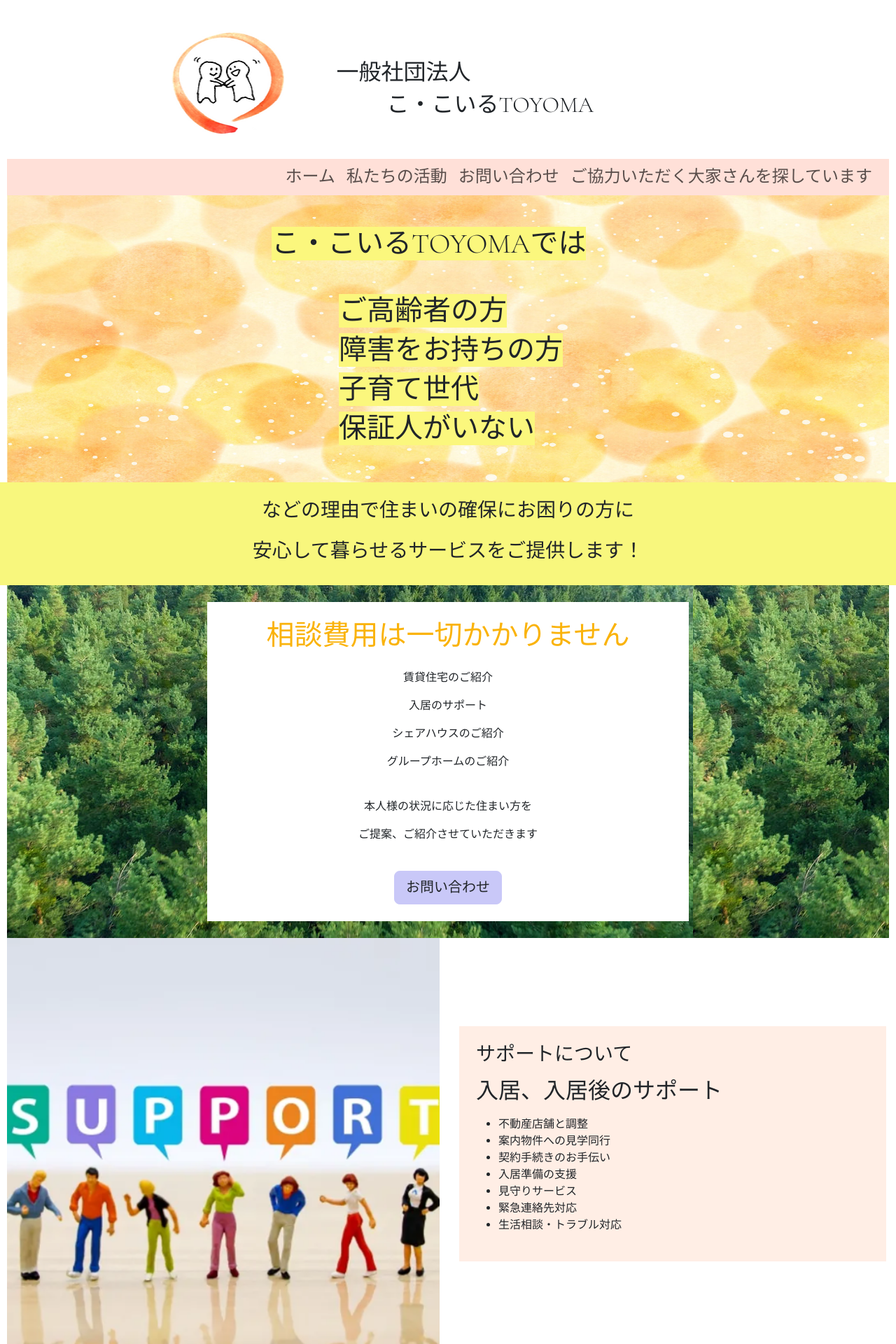
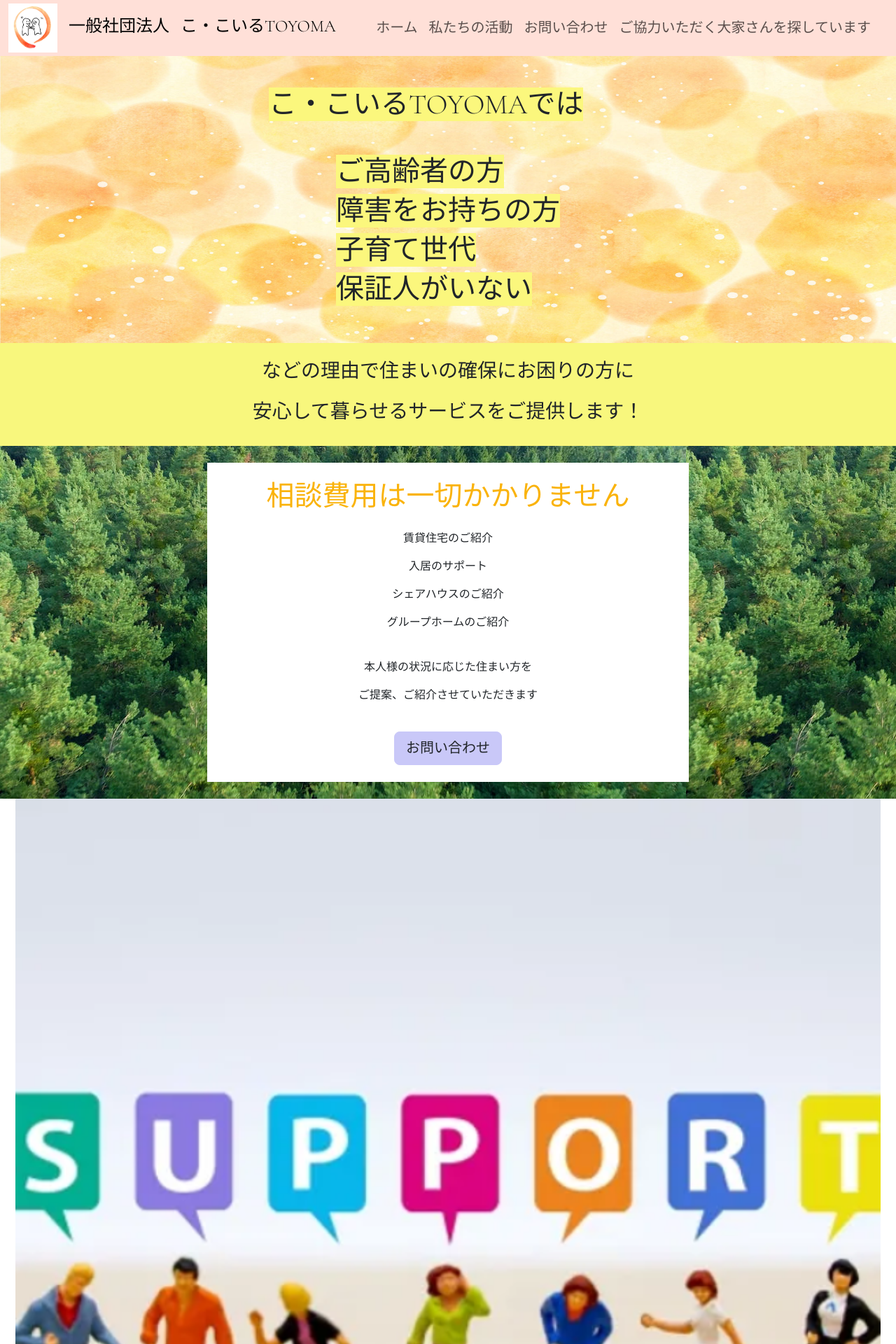
Before and after one commit to saitoyoshi/cocoiru, a PHP site: page / in a window 1280 px wide. Shown: the top 1920 px of the page at 70% size. Run offline with PHP 8.4, Linux system fonts and the light colour scheme; some libraries are stand-ins or nearby versions.

Commit message:
ナブバー完成

```diff
--- a/css/custom.css
+++ b/css/custom.css
@@ -1,14 +1,27 @@
 @charset "UTF-8";
 
+img {
+  width:100%
+}
+.logo {
+  width: 70px;
+  height: 70px;
+}
 .max-width-wrapper {
     width: calc(100vw - 20px);
 }
-.my-container-fluid {
+.wrapper {
   width: 100%;
-  max-width: calc(100vw - 20px);
+  max-width: 1920px;
   margin-right: auto;
   margin-left: auto;
 }
+/* .my-container-fluid {
+  width: 100%;
+  max-width: 1920px;
+  margin-right: auto;
+  margin-left: auto;
+} */
 /* font */
 body {
   font-family: 'Cormorant Garamond', serif;
@@ -46,11 +59,11 @@ body {
   }
 }
 
-@media (min-width: 575px) {
+/* @media (min-width: 575px) {
   .my-navbar {
       flex-direction: column;
   }
-}
+} */
 
 /* fontsize */
 /* .my-ft-brand {
--- a/views/index.php
+++ b/views/index.php
@@ -1,30 +1,19 @@
-<div class="container pt-4">
-    <nav class="navbar navbar-expand-sm bg-white navbar-light pb-0">
-        <div class="container-fluid my-navbar">
-            <div class="navbar-brand d-flex flex-column flex-sm-row w-75"><a href="index.php" class="text-dark text-decoration-none">
-                    <div class="col-sm-6">
-                        <picture>
-                            <source media="(min-width: 576px)" srcset="../img/logo_sm.png" class="img-my-fluid">
-                            <img src="../img/logo_sm.png" alt="ロゴ" width="185" height="169" class="img-my-fluid mb-3">
-                        </picture>
-                    </div>
-                    <div class="col-sm-6  mt-sm-3 mt-md-5 ms-md-5">
-                        <h4 class="fs-2">一般社団法人</h4>
-                        <h4 class="ms-5 ps-4 fs-2">こ・こいるTOYOMA</h4>
-                </a></div>
-        </div>
-        <button class="navbar-toggler mb-5" type="button" data-bs-toggle="collapse" data-bs-target="#nav-bar-content"><span class="navbar-toggler-icon"></span></button>
-        <div class="navbar-collapse collapse max-width-wrapper navbar-content-color justify-content-sm-end " id="nav-bar-content">
-            <ul class="navbar-nav">
-                <li class="nav-item fs-4"><a href="#" class="nav-link">ホーム</a></li>
-                <li class="nav-item fs-4"><a href="#" class="nav-link">私たちの活動</a></li>
-                <li class="nav-item fs-4"><a href="#contact" class="nav-link">お問い合わせ</a></li>
-                <li class="nav-item fs-4"><a href="../landlords/ooya1.php" class="nav-link pe-4">ご協力いただく大家さんを探しています</a></li>
+<div class="wrapper">
+        <nav class="pt-0 navbar navbar-expand-lg bg-white navbar-light pb-0">
+            <div class="container-fluid navbar-content-color">
+                <a class="navbar-brand fs-4" href="index.php"><img class="logo me-3" src="../img/logo_sm.png" alt="ロゴ" srcset="" width="185" height="169">一般社団法人<span class="ms-3">こ・こいるTOYOMA</span></a>
+            <button class="navbar-toggler" type="button" data-bs-toggle="collapse" data-bs-target="#nav-bar-content"><span class="navbar-toggler-icon"></span></button>
+            <div class="navbar-collapse collapse " id="nav-bar-content">
+                <ul class="navbar-nav ms-auto justify-content-end">
+                    <li class="nav-item fs-5"><a href="#" class="nav-link">ホーム</a></li>
+                    <li class="nav-item fs-5"><a href="#" class="nav-link">私たちの活動</a></li>
+                    <li class="nav-item fs-5"><a href="#contact" class="nav-link">お問い合わせ</a></li>
+                    <li class="nav-item fs-5"><a href="../landlords/ooya1.php" class="nav-link pe-4">ご協力いただく大家さんを探しています</a></li>
                 </ul>
             </div>
     </div>
+    </div>
     </nav>
-</div>
 <div class="my-container-fluid position-relative pt-5 pt-sm-0">
 
     <img src="../img/pastel.jpg" alt="パステル背景" width="1929" height="1071" class="pastel-img max-width-wrapper">
@@ -54,8 +43,8 @@
     </div>
 </div>
 <div class="my-container-fluid">
-    <div class="row">
-        <img src="../img/my-p.png" alt="人々" srcset="" class="img-fluid col-md-6" width="632" height="601">
+    <div class="row justify-content-center">
+        <img src="../img/my-p.png" alt="人々" srcset="" class="img-fluid col-md-6 max-width-wrapper" width="632" height="601">
         <div class="col-md-6 bg-white py-4 px-3 d-md-flex align-items-md-center">
             <div class="container p-4" style="background-color: #ffeee5;">
                 <h4 class="fs-3 mb-3">サポートについて</h4>
@@ -69,22 +58,8 @@
                     <li class="p-font">緊急連絡先対応</li>
                     <li class="p-font">生活相談・トラブル対応</li>
                 </ul>
-
-
-
-
-
-
-
-
-
-
-
-
-
-
-
             </div>
         </div>
     </div>
 </div>
+</div>
```
Lines whose indentation alone changed are shown as unchanged.
